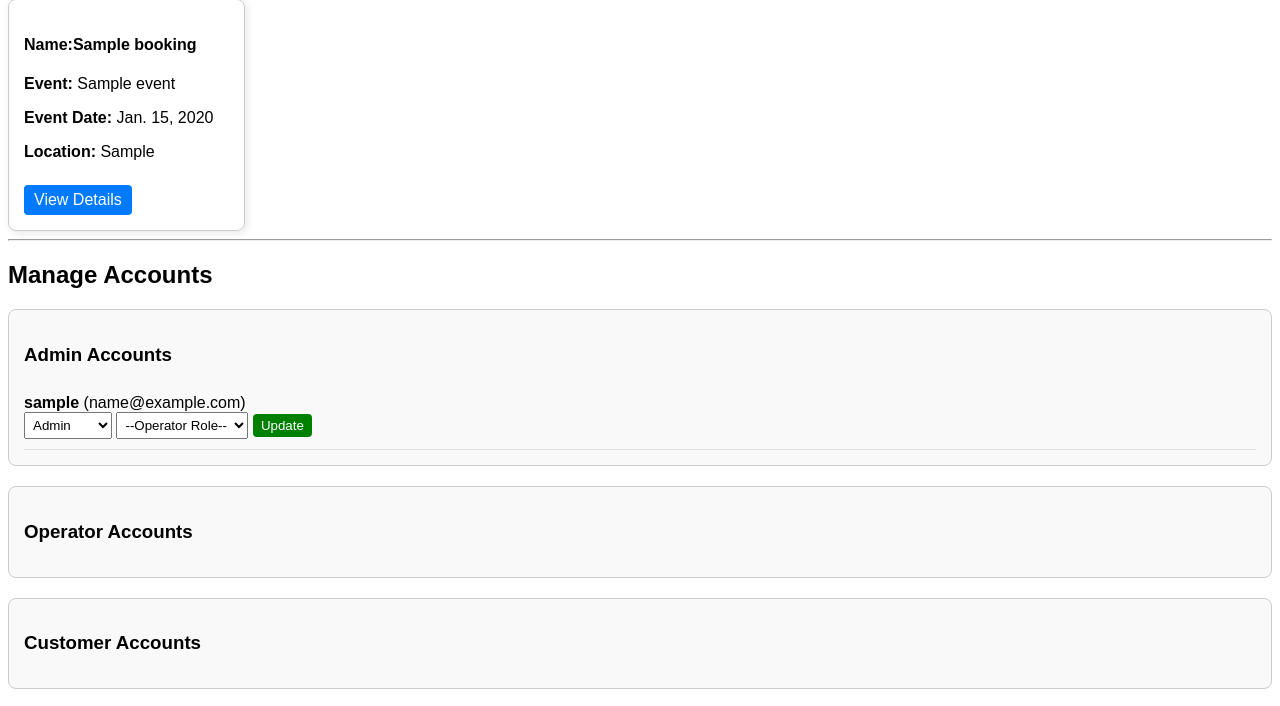
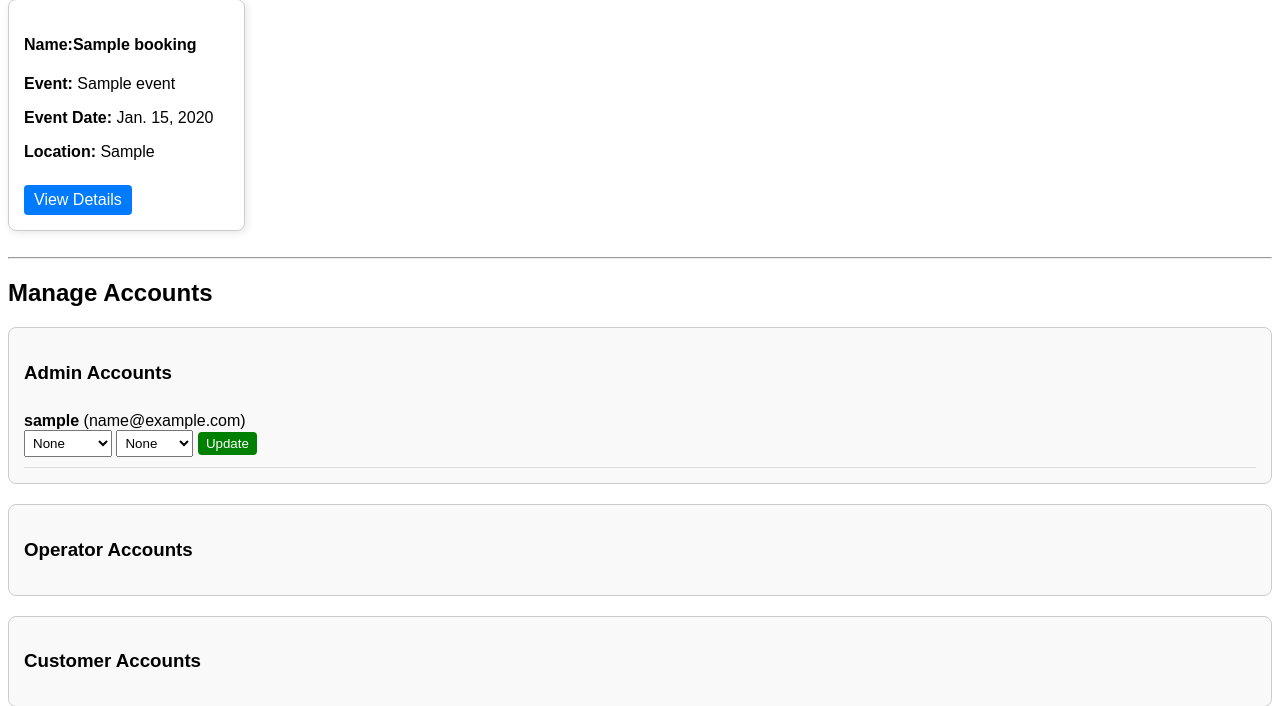
Before and after one commit to 4swin-80/Event_Mngmnt_Django, a Django app: page /admin-dashboard/ in a window 1280 px wide. Shown: the part 391-1097 px from the top of the page. Run offline with Django 5.2, Linux system fonts and the light colour scheme; a user stored in the database is signed in; tables that the repository leaves empty hold one stand-in row (values such as "Sample post").

Commit message:
Update user role management to allow 'none' as a selectable option and handle role assignments accordingly

```diff
--- a/core/models.py
+++ b/core/models.py
@@ -20,7 +20,12 @@ class User(AbstractUser):
         ('stage', 'Stage'),
     )
 
-    role = models.CharField(max_length=20, choices=ROLE_CHOICES)
+    role = models.CharField(
+        max_length=20,
+        choices=ROLE_CHOICES,
+        blank=True,
+        null=True
+    )
 
     phone = models.CharField(max_length=15, blank=True, null=True)
 
--- a/core/templates/admin_dashboard.html
+++ b/core/templates/admin_dashboard.html
@@ -114,7 +114,7 @@ Welcome {{ user.username }} |
     <p>No bookings yet.</p>
 {% endfor %}
 </div>
-
+<br>
 <hr>
 <h2>Manage Accounts</h2>
 
@@ -128,13 +128,14 @@ Welcome {{ user.username }} |
             <form method="post" action="{% url 'update_user_role' user.id %}">
                 {% csrf_token %}
                 <select name="role">
-                    <option value="admin" selected>Admin</option>
+                    <option value="none">None</option>
+                    <option value="admin">Admin</option>
                     <option value="operator">Operator</option>
                     <option value="customer">Customer</option>
                 </select>
 
                 <select name="operator_role">
-                    <option value="">--Operator Role--</option>
+                    <option value="none">None</option>
                     <option value="lighting">Lighting</option>
                     <option value="sound">Sound</option>
                     <option value="stage">Stage</option>
@@ -157,8 +158,9 @@ Welcome {{ user.username }} |
             <form method="post" action="{% url 'update_user_role' user.id %}">
                 {% csrf_token %}
                 <select name="role">
+                    <option value="none">None</option>
                     <option value="admin">Admin</option>
-                    <option value="operator" selected>Operator</option>
+                    <option value="operator">Operator</option>
                     <option value="customer">Customer</option>
                 </select>
 
@@ -184,13 +186,14 @@ Welcome {{ user.username }} |
             <form method="post" action="{% url 'update_user_role' user.id %}">
                 {% csrf_token %}
                 <select name="role">
+                    <option value="none">None</option>
                     <option value="admin">Admin</option>
                     <option value="operator">Operator</option>
-                    <option value="customer" selected>Customer</option>
+                    <option value="customer">Customer</option>
                 </select>
 
                 <select name="operator_role">
-                    <option value="">--Operator Role--</option>
+                    <option value="none">None</option>
                     <option value="lighting">Lighting</option>
                     <option value="sound">Sound</option>
                     <option value="stage">Stage</option>
--- a/core/views.py
+++ b/core/views.py
@@ -726,15 +726,23 @@ def update_user_role(request, user_id):
         new_role = request.POST.get("role")
         new_operator_role = request.POST.get("operator_role")
 
-        user_obj.role = new_role
+        # 🔥 Handle "none" role
+        if new_role == "none":
+            user_obj.role = None
+            user_obj.operator_role = None
+        else:
+            user_obj.role = new_role
 
-        # 🔥 If role is operator → assign operator_role
-        if new_role == "operator":
-            user_obj.operator_role = new_operator_role
-        else:
-            user_obj.operator_role = None
+            # 🔥 Handle operator role
+            if new_role == "operator":
+                if new_operator_role == "none":
+                    user_obj.operator_role = None
+                else:
+                    user_obj.operator_role = new_operator_role
+            else:
+                user_obj.operator_role = None
 
         user_obj.save()
 
-        messages.success(request, "User role updated successfully.")
+        messages.success(request, "User updated successfully.")
         return redirect("admin_dashboard")
```
Also changed, not shown: core/migrations/0007_alter_user_role.py (added).
